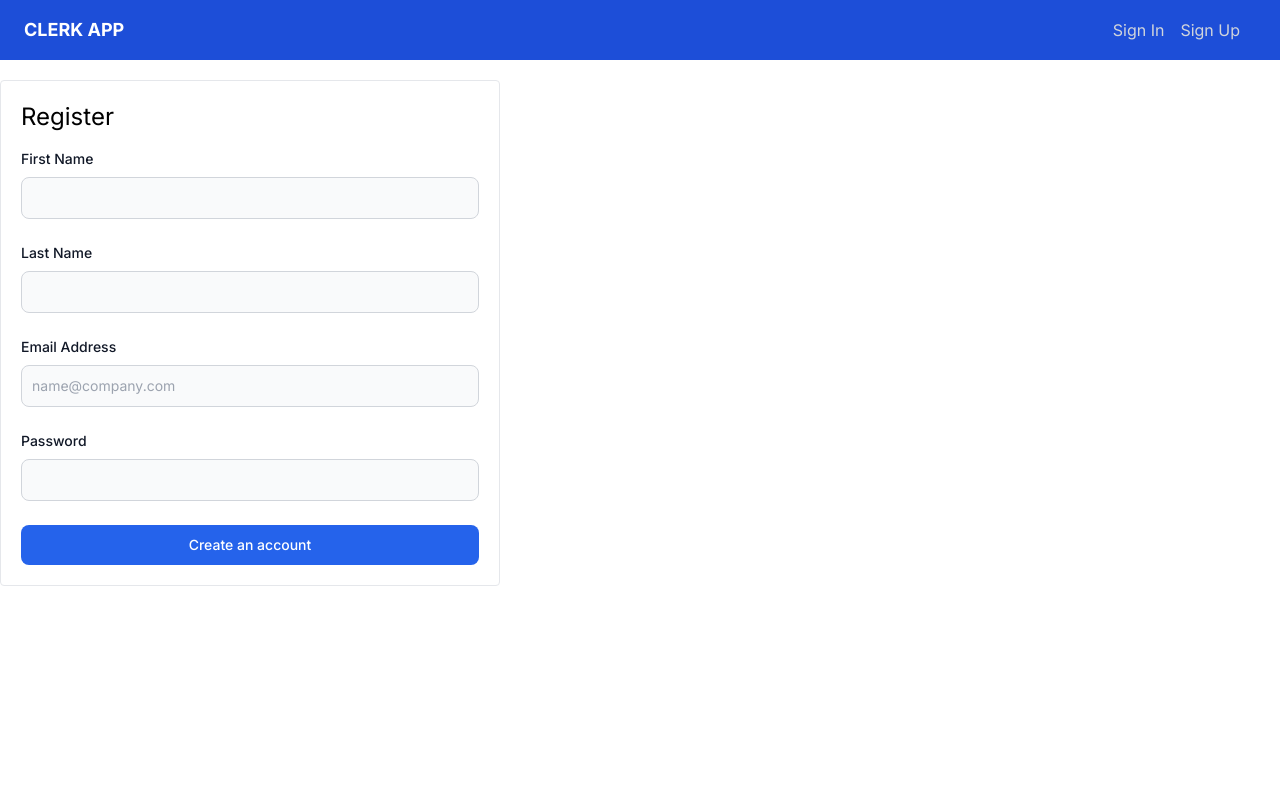
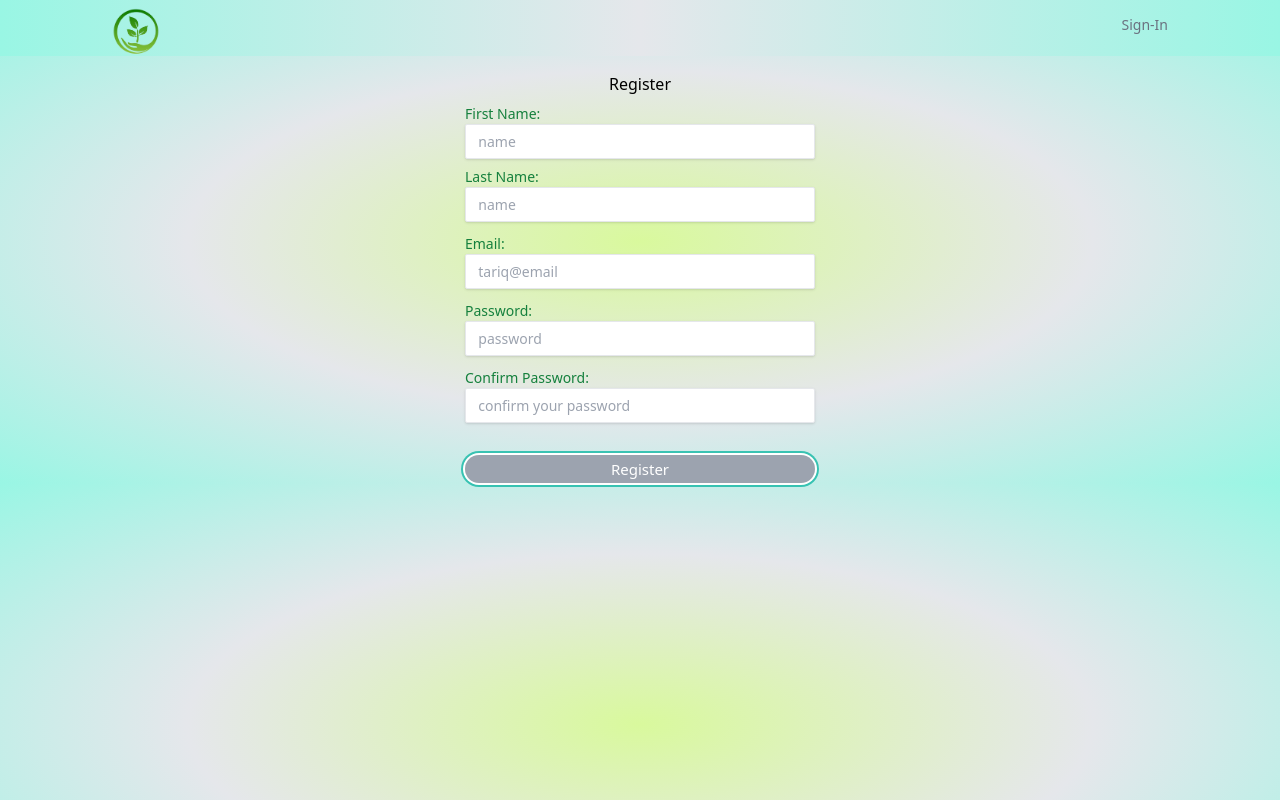
Before and after one commit to tariq-khan9/green-messengers, a Next.js app: page /register in a window 1280 px wide. Built offline with nearby package versions, Linux system fonts and the light colour scheme; no server answers.

Commit message:
login complete

```diff
--- a/package.json
+++ b/package.json
@@ -17,6 +17,7 @@
     "postcss": "8.4.29",
     "react": "18.2.0",
     "react-dom": "18.2.0",
+    "react-icons": "^4.11.0",
     "react-toastify": "^9.1.3",
     "tailwindcss": "3.3.3"
   }
--- a/src/app/layout.jsx
+++ b/src/app/layout.jsx
@@ -2,6 +2,7 @@ import './globals.css'
 import { Inter } from 'next/font/google'
 import { ClerkProvider } from '@clerk/nextjs'
 import Header from '@/components/Header'
+import { Navbar } from '@/components/Navbar'
 
 const inter = Inter({ subsets: ['latin'] })
 
@@ -14,8 +15,9 @@ export default function RootLayout({ children }) {
   return (
     <ClerkProvider>
     <html lang="en">
-      <body className={inter.className}>
-        <Header username='tariq'/>
+      <body className='min-w-[600px] bg-gradient-radial from-lime-200 via-gray-200 to-teal-200 gradient-radial'>
+        {/* <Header username='tariq'/> */}
+        <Navbar/>
         <div>
         {children}
         </div>
--- a/src/app/login/page.jsx
+++ b/src/app/login/page.jsx
@@ -2,6 +2,9 @@
 import { useState } from "react";
 import { useSignIn } from "@clerk/nextjs";
 import { useRouter } from "next/navigation";
+import 'react-toastify/dist/ReactToastify.css'
+import {ToastContainer, toast} from 'react-toastify'
+import  Link  from "next/link";
 
 
 export default function Login() {
@@ -29,11 +32,14 @@ export default function Login() {
       }
       else {
         /*Investigate why the login hasn't completed */
-        console.log(result);
+        console.log("all field required");
       }
 
     } catch (err) {
-      console.error("error", err.errors[0].longMessage)
+      console.error("error is here", err.errors[0].longMessage)
+      toast.error(err.errors[0].longMessage, {
+        autoClose: 2000
+      })
     }
   };
 
@@ -55,11 +61,8 @@ export default function Login() {
            <div className='flex flex-col  items-center w-screen h-screen'>
               <label className='mt-8 mb-4 text-xl font-inter text-gray-500'>Login here!</label>
 
-              <div className='w-[70%] sm:w-[60%] md:w-[500px] h-[56%] border-x border-green-400 rounded-md flex flex-col items-center'>
+              <div className='w-[70%] sm:w-[60%] md:w-[500px] h-[56%]  flex flex-col items-center'>
 
-                <button className='w-[70%] min-w-[250px] h-10 bg-red-100 rounded-full mt-4  ring-2 ring-offset-2 ring-teal-500/80  text-gray-600 font-inter text-md mb-8 pb-1   focus:outline-none focus:ring-red-100 dark:focus:ring-red-400'>Login with <span className='text-xl font-medium'><span className='text-blue-500'>G</span><span className='text-red-500'>o</span><span className='text-yellow-500'>o</span><span className='text-blue-500'>g</span><span className='text-green-600'>l</span><span className='text-red-500'>e</span></span></button>
-
-                <hr className='w-[40%] max-w-[400px] min-w-[250px] h-[2px] bg-gray-500'/>
                  <div className='w-[70%] min-w-[250px] mt-5'>
                    <label className='block font-myFont text-green-700 text-sm '>Email: </label>
                    <input typeof='email'  value={email} onChange={(e)=>setEmail(e.target.value)} name='email' type="text" placeholder="  tariq@email" className='shadow text-sm font-inter font-light  w-full h-[35px] border border-gray-200 p-[5px] rounded-sm focus:border-teal-500 focus:outline-none  ' />
@@ -75,13 +78,14 @@ export default function Login() {
                  <button onClick={handleSubmit} className='w-[70%] min-w-[250px] h-7 rounded-full mt-8 bg-gray-400 ring-2 ring-offset-2 ring-teal-500/80  text-white font-inter text-[15px]'>Login</button>
 
                  {/* <Link className='mt-6 font-myFont text-xs sm:text-sm text-gray-600 content-start' href='/users/register'>dont have an account? <span className='text-black'>Register</span> here!</Link> */}
-
+                 <Link className="mt-12 italic text-gray-500" href='/register'>Not Registered?  <spnan className='text-gray-600 font-semibold'>Sign Up</spnan> here!</Link>
               </div>
 
            </div>
            {/* <ToastContainer position='top-center' closeOnClick={true} pauseOnHover={false}/> */}
 
            </form>
+           <ToastContainer position='top-center' closeOnClick={true} pauseOnHover={false}/>
     </div>
   );
 }
--- a/src/app/register/page.jsx
+++ b/src/app/register/page.jsx
@@ -7,10 +7,17 @@ import {ToastContainer, toast} from 'react-toastify'
 
 const Register = () => {
   const { isLoaded, signUp, setActive } = useSignUp();
-  const [email, setEmail] = useState('');
-  const [firstName, setFirstName] = useState('');
-  const [lastName, setLastName] = useState('');
-  const [password, setPassword] = useState('');
+  // const [email, setEmail] = useState('');
+  // const [firstName, setFirstName] = useState('');
+  // const [lastName, setLastName] = useState('');
+  // const [password, setPassword] = useState('');
+  const [regData, setRegData] = useState({
+    firstName:"",
+    lastName:"",
+    email:"",
+    password:"",
+    confirmPass:""
+   })
   const [pendingVerification, setPendingVerification] = useState(false);
   const [code, setCode] = useState('');
   const router = useRouter();
@@ -22,14 +29,21 @@ const Register = () => {
     if (!isLoaded) {
       return;
     }
+    if(regData.password!==regData.confirmPass)
+    {
+      toast.error("Confirm Password didnt matched.", {
+        autoClose: 1000
+      })
+      return;
+    }
 
     try {
 
       await signUp.create({
-        first_name: firstName,
-        last_name: lastName,
-        email_address: email,
-        password,
+        first_name: regData.firstName,
+        last_name: regData.lastName,
+        email_address: regData.email,
+        password: regData.password,
       })
 
 
@@ -71,86 +85,115 @@ const Register = () => {
   };
 
   return (
-    <div className='border p-5 rounded' style={{ width: '500px' }}>
-      <h1 className='text-2xl mb-4'>Register</h1>
+    <div className='w-full flex flex-col items-center'>
+    <div className='w-[70%] sm:w-[60%] md:w-[500px] h-[56%] mt-4  flex flex-col items-center' >
+      <h1 className=''>Register</h1>
         {!pendingVerification && (
-        <form onSubmit={handleSubmit} className='space-y-4 md:space-y-6'>
-          <div>
-            <label
-              htmlFor='first_name'
-              className='block mb-2 text-sm font-medium text-gray-900'
-            >
-              First Name
-            </label>
-            <input
-              type='text'
-              name='first_name'
-              id='first_name'
-              onChange={(e) => setFirstName(e.target.value)}
-              className='bg-gray-50 border border-gray-300 text-gray-900 sm:text-sm rounded-lg focus:ring-blue-600 focus:border-blue-600 block w-full p-2.5'
-              required={true}
-            />
+          // <form onSubmit={handleSubmit} className='space-y-4 md:space-y-6'>
+          //   <div>
+          //     <label
+          //       htmlFor='first_name'
+          //       className='block mb-2 text-sm font-medium text-gray-900'
+          //     >
+          //       First Name
+          //     </label>
+          //     <input
+          //       type='text'
+          //       name='first_name'
+          //       id='first_name'
+          //       onChange={(e) => setFirstName(e.target.value)}
+          //       className='bg-gray-50 border border-gray-300 text-gray-900 sm:text-sm rounded-lg focus:ring-blue-600 focus:border-blue-600 block w-full p-2.5'
+          //       required={true}
+          //     />
+          //   </div>
+          //   <div>
+          //     <label
+          //       htmlFor='last_name'
+          //       className='block mb-2 text-sm font-medium text-gray-900'
+          //     >
+          //       Last Name
+          //     </label>
+          //     <input
+          //       type='text'
+          //       name='last_name'
+          //       id='last_name'
+          //       onChange={(e) => setLastName(e.target.value)}
+          //       className='bg-gray-50 border border-gray-300 text-gray-900 sm:text-sm rounded-lg focus:ring-blue-600 focus:border-blue-600 block w-full p-2.5'
+          //       required={true}
+          //     />
+          //   </div>
+          //   <div>
+          //     <label
+          //       htmlFor='email'
+          //       className='block mb-2 text-sm font-medium text-gray-900'
+          //     >
+          //       Email Address
+          //     </label>
+          //     <input
+          //       type='email'
+          //       name='email'
+          //       id='email'
+          //       onChange={(e) => setEmail(e.target.value)}
+          //       className='bg-gray-50 border border-gray-300 text-gray-900 sm:text-sm rounded-lg focus:ring-blue-600 focus:border-blue-600 block w-full p-2.5'
+          //       placeholder='name@company.com'
+          //       required={true}
+          //     />
+          //   </div>
+          //   <div>
+          //     <label
+          //       htmlFor='password'
+          //       className='block mb-2 text-sm font-medium text-gray-900'
+          //     >
+          //       Password
+          //     </label>
+          //     <input
+          //       type='password'
+          //       name='password'
+          //       id='password'
+          //       onChange={(e) => setPassword(e.target.value)}
+          //       className='bg-gray-50 border border-gray-300 text-gray-900 sm:text-sm rounded-lg block w-full p-2.5'
+          //       required={true}
+          //     />
+          //   </div>
+          //   <button
+          //     type='submit'
+          //     className='w-full text-white bg-blue-600 hover:bg-blue-700 font-medium rounded-lg text-sm px-5 py-2.5 text-center'
+          //   >
+          //     Create an account
+          //   </button>
+          // </form>
+          <form className='w-full sm:w-[60%] md:w-[500px] h-[55%]   flex flex-col items-center' id='regUserForm' onSubmit={handleSubmit} >
+              <div className='w-[70%] min-w-[250px] mt-2'>
+                <label className='block font-myFont text-green-700 text-sm '>First Name: </label>
+                <input  name='firstName' required minLength='4' maxLength='30' type="text" value={regData.firstName} onChange={(e)=>setRegData({...regData, firstName: e.target.value})}  placeholder="  name" className='shadow text-sm font-inter font-light  w-full h-[35px] border border-gray-200 p-[5px] rounded-sm focus:border-teal-500 focus:outline-none ' />
               </div>
-          <div>
-            <label
-              htmlFor='last_name'
-              className='block mb-2 text-sm font-medium text-gray-900'
-            >
-              Last Name
-            </label>
-            <input
-              type='text'
-              name='last_name'
-              id='last_name'
-              onChange={(e) => setLastName(e.target.value)}
-              className='bg-gray-50 border border-gray-300 text-gray-900 sm:text-sm rounded-lg focus:ring-blue-600 focus:border-blue-600 block w-full p-2.5'
-              required={true}
-            />
+
+              <div className='w-[70%] min-w-[250px] mt-2'>
+                <label className='block font-myFont text-green-700 text-sm '>Last Name: </label>
+                <input  name='lastName' required minLength='4' maxLength='30' type="text" value={regData.lastName} onChange={(e)=>setRegData({...regData, lastName: e.target.value})}  placeholder="  name" className='shadow text-sm font-inter font-light  w-full h-[35px] border border-gray-200 p-[5px] rounded-sm focus:border-teal-500 focus:outline-none ' />
               </div>
-          <div>
-            <label
-              htmlFor='email'
-              className='block mb-2 text-sm font-medium text-gray-900'
-            >
-              Email Address
-            </label>
-            <input
-              type='email'
-              name='email'
-              id='email'
-              onChange={(e) => setEmail(e.target.value)}
-              className='bg-gray-50 border border-gray-300 text-gray-900 sm:text-sm rounded-lg focus:ring-blue-600 focus:border-blue-600 block w-full p-2.5'
-              placeholder='name@company.com'
-              required={true}
-            />
+
+              <div className='w-[70%] min-w-[250px] mt-3'>
+                <label className='block font-myFont text-green-700 text-sm '>Email: </label>
+                <input  name='email' required type="email" value={regData.email} onChange={(e)=>setRegData({...regData, email: e.target.value})} placeholder="  tariq@email" className='shadow text-sm font-inter font-light  w-full h-[35px] border border-gray-200 p-[5px] rounded-sm focus:border-teal-500 focus:outline-none ' />
               </div>
-          <div>
-            <label
-              htmlFor='password'
-              className='block mb-2 text-sm font-medium text-gray-900'
-            >
-              Password
-            </label>
-            <input
-              type='password'
-              name='password'
-              id='password'
-              onChange={(e) => setPassword(e.target.value)}
-              className='bg-gray-50 border border-gray-300 text-gray-900 sm:text-sm rounded-lg block w-full p-2.5'
-              required={true}
-            />
+
+              <div className='w-[70%] min-w-[250px] mt-3'>
+                <label className='block text-sm font-myFont text-green-700  '>Password: </label>
+                <input name='password'  type="text" required  title="Password should be digits (0 to 9) or alphabets (a to z)." value={regData.password} onChange={(e)=>setRegData({...regData, password: e.target.value})} placeholder="  password" className='shadow text-sm font-inter font-light  w-full h-[35px] border border-gray-200 p-[5px] rounded-sm focus:border-teal-500 focus:outline-none ' />
               </div>
-          <button
-            type='submit'
-            className='w-full text-white bg-blue-600 hover:bg-blue-700 font-medium rounded-lg text-sm px-5 py-2.5 text-center'
-          >
-            Create an account
-          </button>
+
+              <div className='w-[70%] min-w-[250px] mt-3'>
+                <label className='block font-myFont text-green-700 text-sm '>Confirm Password: </label>
+                <input type="text" name='confirmPass' value={regData.confirmPass} onChange={(e)=>setRegData({...regData, confirmPass: e.target.value})} placeholder="  confirm your password" className='shadow text-sm font-inter font-light  w-full h-[35px] border border-gray-200 p-[5px] rounded-sm focus:border-teal-500 focus:outline-none ' />
+              </div>
+
+              <button type='submit' className='w-[70%] min-w-[250px] h-7 rounded-full mt-8 bg-gray-400 ring-2 ring-offset-2 ring-teal-500/80  text-white font-inter text-[15px] p-0'>Register</button>
           </form>
         )}
         {pendingVerification && (
           <div>
-          <form className='space-y-4 md:space-y-6'>
+            <form >
               <input
                 value={code}
                 className='bg-gray-50 border border-gray-300 text-gray-900 sm:text-sm rounded-lg block w-full p-2.5'
@@ -169,6 +212,7 @@ const Register = () => {
         )}
       <ToastContainer position='top-center' closeOnClick={true} pauseOnHover={false}/>
     </div>
+    </div>
   );
 };
 
--- /dev/null
+++ b/src/components/Navbar.jsx
@@ -0,0 +1,72 @@
+
+
+
+import Link from 'next/link'
+import {BsFillCaretDownFill} from 'react-icons/bs'
+import { UserButton, auth } from '@clerk/nextjs';
+//import { FontAwesomeIcon } from '@fortawesome/react-fontawesome'
+//import { faCaretDown } from '@fortawesome/free-solid-svg-icons'
+
+
+
+
+export const Navbar = () => {
+  const {userId, EmailAddress} = auth();
+
+  // function handleProfileBtn (){
+  //   if(profileBtn==='visible'){
+  //     setProfileBtn('invisible')
+  //   }
+  //   else{
+  //     setProfileBtn('visible')
+  //   }
+  // }
+
+
+  return (
+    <div className='bg-gradient-to-r from-teal-200 via-gray-200 to-teal-200  w-full h-14 flex  flex-row justify-between px-12 md:px-28 mb-0'>
+        <div className='w-[200px]'>
+          <Link href='/' className=''><img className='rounded-full h-12 mt-2'  src="./../img/leaf-logo.png" alt="ttariq" /></Link>
+        </div>
+        {/* <div className='w-[300px]  justify-center flex items-center '>
+           {session? <div class="grid grid-cols-2 rounded-full border-2 border-gray-400 divide-x-4 divide-gray-400">
+                        <button className='m-1 mx-4 text-gray-500  hover:text-black'><Link href='/posts/add-post'>Add Post</Link></button>
+                        <button className=' text-gray-500  hover:text-black' >
+                          <Link href={`/${session?.user.email}`}>My Posts</Link>
+                        </button>
+
+                      </div> : <h1 className='text-gray-500 text-lg'>Login to Add Post!</h1>}
+        </div> */}
+        <div className='pt-3 w-[200px] flex flex-row justify-end '>
+              {/* {session?
+               <div className='flex flex-col items-end'>
+                  <div className='flex flex-row items-center content-center'>
+                    <label className='font-myFont mr-1 font-thin text-gray-500  text-xs'>{session.user?.email}</label>
+                    <div className='cursor-pointer pt-1 text-gray-500' onClick={()=>handleProfileBtn()}>
+                      <BsFillCaretDownFill size={10} color='green' />
+                    </div>
+                  </div>
+                  <div className={`rounded-md border mt-2 border-gray-600 `+ (profileBtn)}>
+                    <ul>
+                    <li> <h1 className='font-myFont pl-4 pr-6  pt-2  hover:border-red-500 text-gray-500 text-md hover:text-green-500 cursor-pointer'>My Posts</h1></li>
+                    <li><button onClick={()=>signOut()}  className='font-myFont  pl-4 pr-6  py-2  hover:border-red-500 text-gray-500 text-sm hover:text-red-500'>Sign-Out</button>
+                    </li>
+                    </ul>
+                  </div>
+
+                </div>
+              :  */}
+              {userId?
+                <div className='ml-auto'>
+                <UserButton afterSignOutUrl='/' />
+                </div>
+               :
+               <div>
+                <Link className='font-myFont hover:text-black text-sm text-gray-500' href='/login'>Sign-In</Link>
+               </div>
+              }
+
+        </div>
+    </div>
+  )
+}
```
Also changed, not shown: public/img/leaf-logo.png (added), 1 other file (tests, documents, lock files or other folders). Lines whose indentation alone changed are shown as unchanged.
